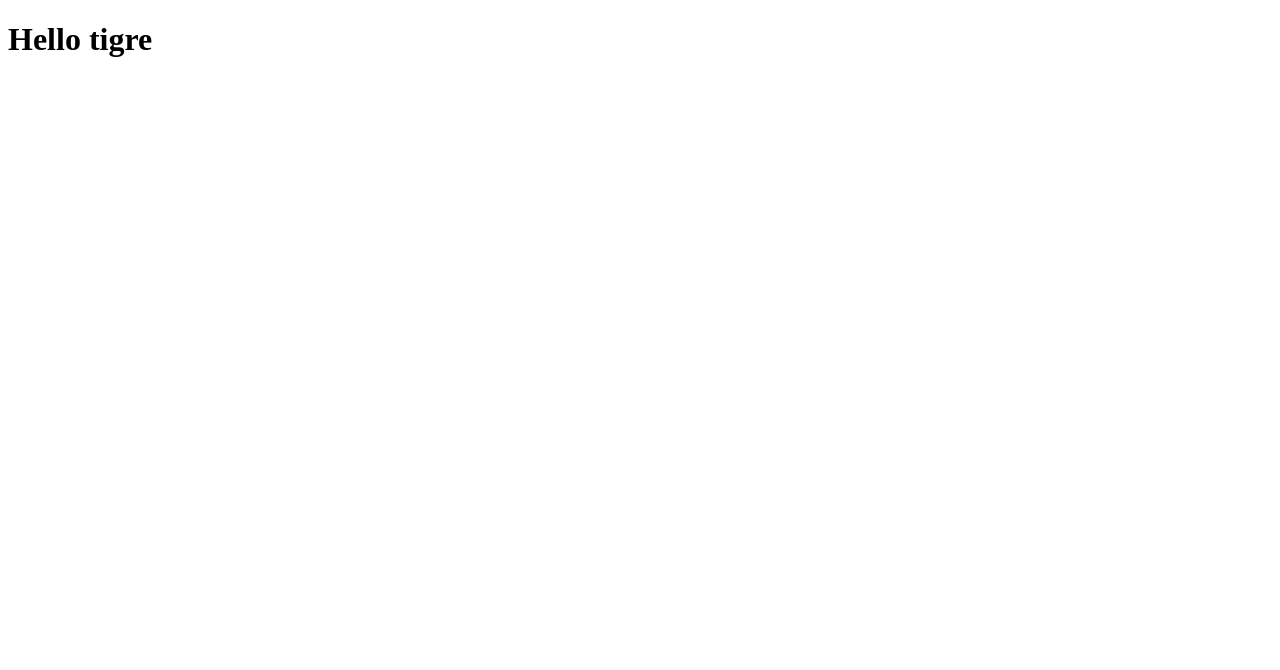
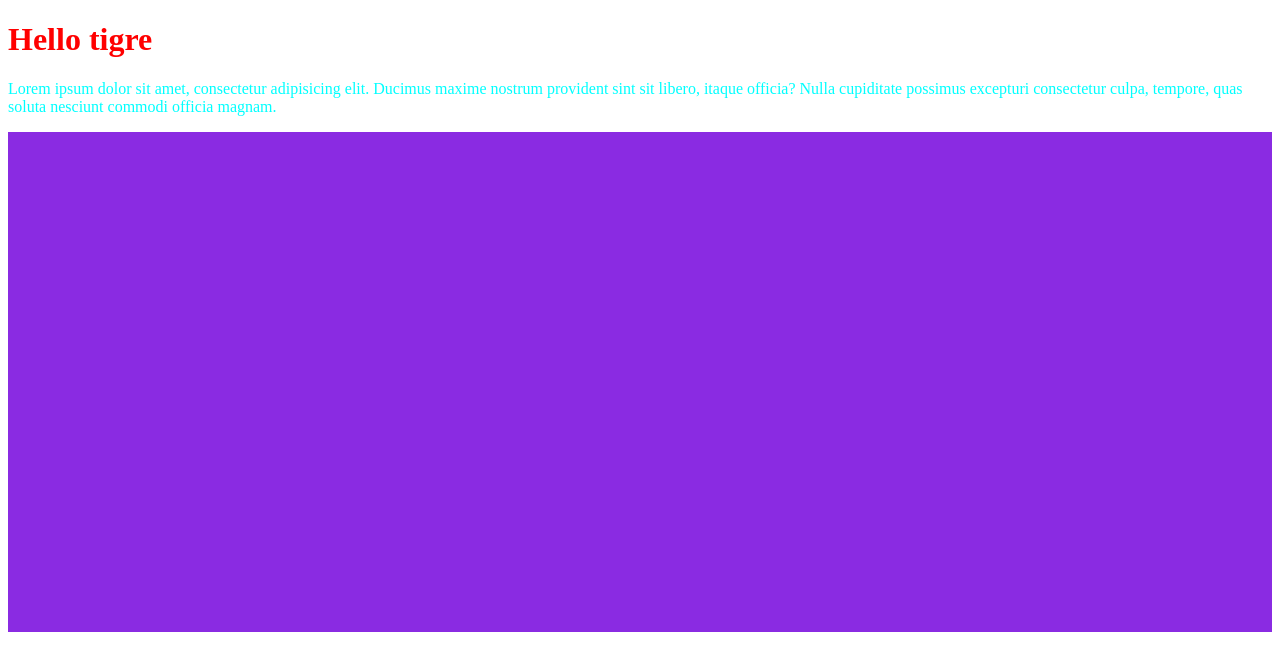
Before and after one commit to EddyMb/godjo, a plain HTML site: page index.html in a window 1280 px wide. Drawn offline with Linux system fonts and the light colour scheme.

Commit message:
ajout couleur et branch

```diff
--- a/index.html
+++ b/index.html
@@ -4,10 +4,15 @@
     <meta charset="UTF-8">
     <meta http-equiv="X-UA-Compatible" content="IE=edge">
     <meta name="viewport" content="width=device-width, initial-scale=1.0">
+    <link rel="stylesheet" href="style.css">
     <title>gito</title>
 </head>
 <body>
     <h1>Hello tigre</h1>
+    <p>Lorem ipsum dolor sit amet, consectetur adipisicing elit. Ducimus maxime nostrum provident sint sit libero, itaque officia? Nulla cupiditate possimus excepturi consectetur culpa, tempore, quas soluta nesciunt commodi officia magnam.</p>
+    <div class="container">
+
+    </div>
 
 </body>
 </html>
--- a/style.css
+++ b/style.css
@@ -0,0 +1,12 @@
+h1 {
+  color: red;
+}
+p {
+  color: aqua;
+}
+
+.container {
+  height: 500px;
+  width: auto;
+  background: blueviolet;
+}
```
